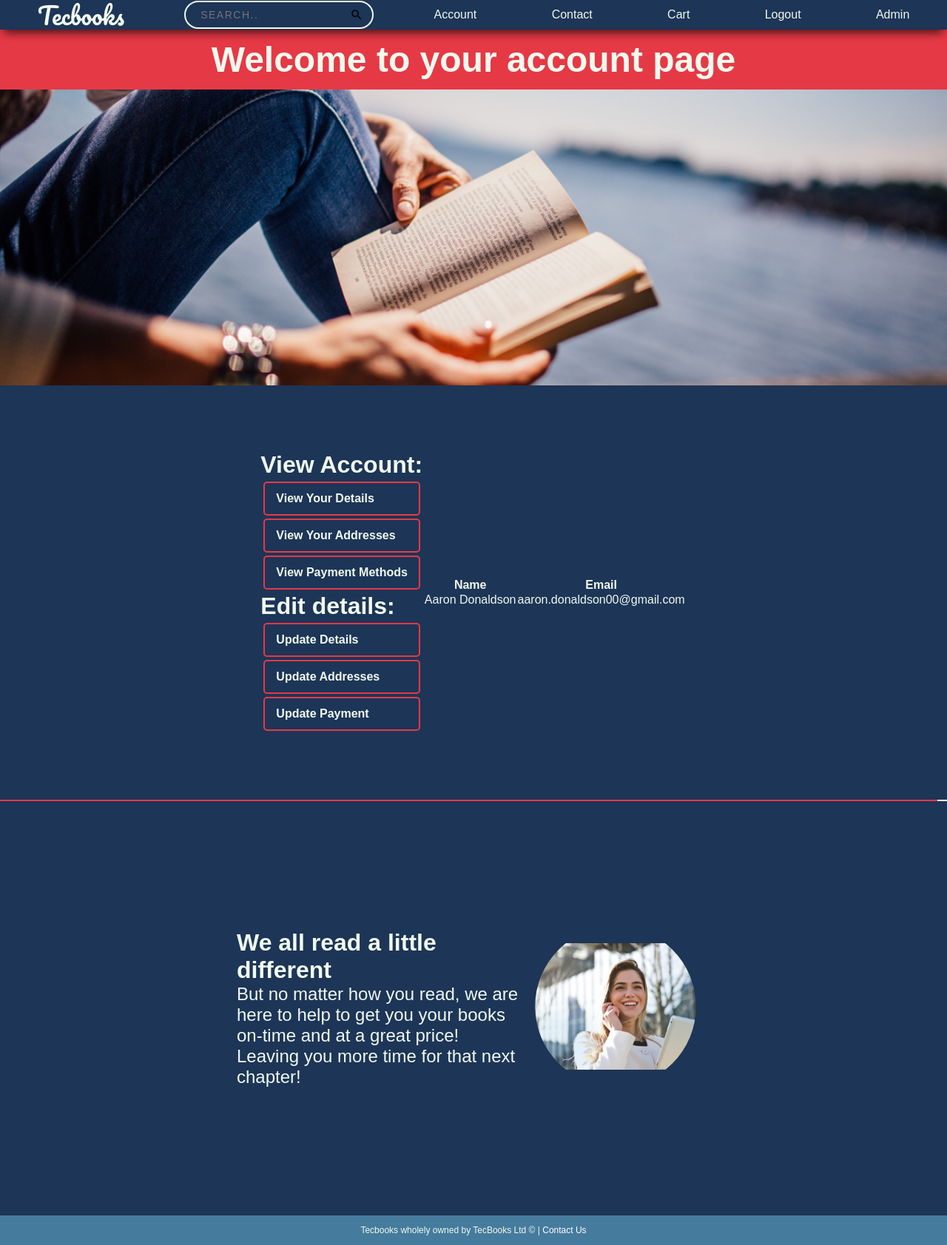
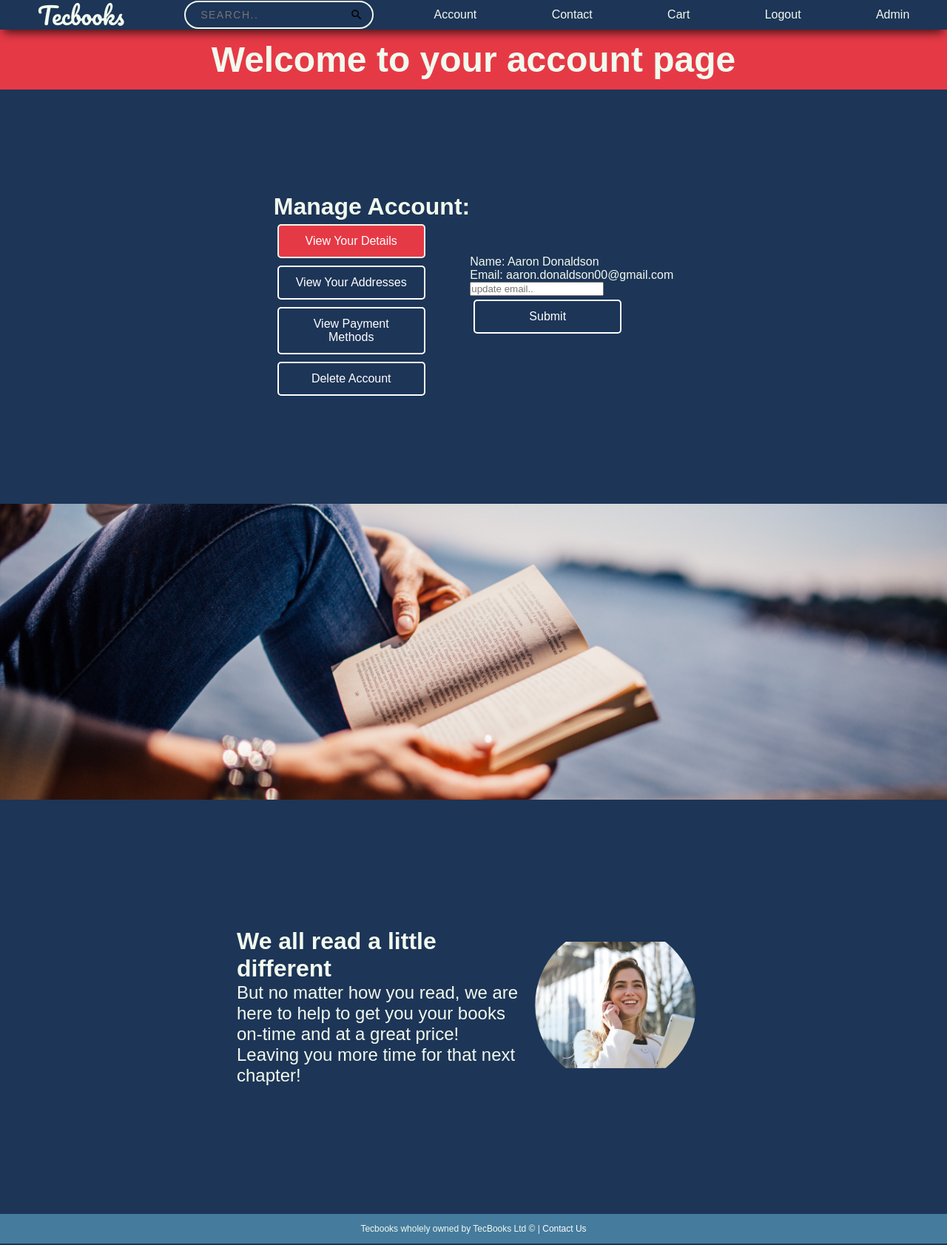
Before and after one commit to atreids/tecbooks, a PHP site: page /account.php in a window 1280 px wide. Shown: the whole page at 74% size. Run offline with PHP 8.4, Linux system fonts and the light colour scheme; a user stored in the database is signed in; data comes from the database, SQL or seed files in the repository; some libraries are stand-ins or nearby versions; some web fonts are replaced.

Commit message:
Did some ajax for updating account details, changed account page layout

```diff
--- a/account.php
+++ b/account.php
@@ -34,53 +34,44 @@ error_reporting(E_ALL);
         </div>
     </div>
 
-    <div id="para3" class="img-3 parrallax short-height">
-    </div>
-
     <div class="container navybackground">
         <div class="inner-container med-height navybackground">
             <div class="col">
-                <h3>View Account:</h3>
+                <h3>Manage Account:</h3>
                 <ul class="btn-list">
-                    <li id="vdetails" class="btn" onclick="loadDoc('./inc/displayDetails.php', v_accountDetails)">
-                        View Your Details</li>
-                    <li id="vaddresses" class="btn" onclick="loadDoc('./inc/displayAddresses.php', v_addressDetails)">
-                        View Your Addresses</li>
-                    <li id="vpayments" class="btn" onclick="loadDoc('./inc/displayPayments.php', v_paymentDetails)">
-                        View Payment Methods</li>
-                </ul>
-                <h3>Edit details:</h3>
-                <ul class="btn-list">
-                    <li id="details" class="btn" onclick="loadDoc('./inc/updatedetails.php', accountDetails)">
-                        Update Details</li>
-                    <li id="addresses" class="btn" onclick="loadDoc('./inc/updateAddress.php', addressDetails)">
-                        Update Addresses</li>
-                    <li id="payments" class="btn" onclick="loadDoc('./inc/updatePayments.php', paymentDetails)">
-                        Update Payment</li>
-
+                    <li><button id="vdetails" class="btn btn-active"
+                            onclick="loadDoc('./inc/displayDetails.php', v_accountDetails)">
+                            View Your Details</button></li>
+                    <li><button id="vaddresses" class="btn"
+                            onclick="loadDoc('./inc/displayAddresses.php', v_addressDetails)">
+                            View Your Addresses</button></li>
+                    <li><button id="vpayments" class="btn"
+                            onclick="loadDoc('./inc/displayPayments.php', v_paymentDetails)">
+                            View Payment Methods</button></li>
+                    <li><button id="delete" class="btn">Delete Account</button></li>
                 </ul>
             </div>
             <div class="col" id="ajax">
                 <?php
-                    $user_id = $_SESSION['user_id'];
-                    $query = "SELECT firstname, surname, email FROM Customers WHERE customer_id = '$user_id'";
+                    $id = $_SESSION['user_id'];
+                    $query = "SELECT firstname, surname, email FROM Customers WHERE customer_id = '$id'";
                     $result = mysqli_query($db,$query);
                     $row = mysqli_fetch_array($result, MYSQLI_ASSOC);
 
-                    echo "<table>
-                    <tr>
-                    <th>Name</th>
-                    <th>Email</th>
-                    </tr>";
-                    echo "<tr><td>" .$row['firstname'] . " " . $row['surname'] . "</td>
-                            <td>" . $row['email'] . "</td>
-                    </tr></table>";
+                    echo "Name: " . $row['firstname'] . " " . $row['surname'] . "<br>";
+                    echo "Email: " . $row['email'] . "<br>";
+                    echo '<form action="javascript:updateEmail()" method="post">';
+                    echo '<input id="newemail" class="input" type="email" placeholder="update email.." name="newemail"><br>';
+                    echo '<input type="submit" class="btn" name="submit">';
+                    echo '</form>';
+                    echo '<div class="msg"></div>';
                 ?>
             </div>
         </div>
     </div>
 
-    <div class="border-red"></div>
+    <div id="para3" class="img-3 parrallax short-height">
+    </div>
 
     <div class="container navybackground">
         <div class="inner-container med-height navybackground">
--- a/css/style.css
+++ b/css/style.css
@@ -147,21 +147,29 @@ nav {
 }
 
 .btn {
+  font-size: 16px;
+  color: white;
+  background-color: #1d3557;
+  width: 200px;
   border-radius: 5px;
   padding: 12px 15px;
   cursor: pointer;
-  margin: 4px;
-  border: 2px solid #e63946;
+  margin: 5px;
+  border: 2px solid white;
+  -webkit-transition: 100ms;
+  transition: 100ms;
 }
 
 .btn-active {
   border: 2px solid #f1faee;
   background-color: #e63946;
+  color: white;
 }
 
 .btn:hover {
   border: 2px solid #f1faee;
   background-color: #e63946;
+  color: white;
 }
 
 .inner-container {
--- a/css/style.scss
+++ b/css/style.scss
@@ -127,21 +127,28 @@ nav {
 }
 
 .btn {
+  font-size: 16px;
+  color: white;
+  background-color: $spacecadet;
+  width: 200px;
   border-radius: 5px;
   padding: 12px 15px;
   cursor: pointer;
-  margin: 4px;
-  border: 2px solid $red;
+  margin: 5px;
+  border: 2px solid white;
+  transition: 100ms;
 }
 
 .btn-active {
   border: 2px solid $text1;
   background-color: $red;
+  color: white;
 }
 
 .btn:hover {
   border: 2px solid $text1;
   background-color: $red;
+  color: white;
 }
 
 .inner-container {
--- a/js/account.js
+++ b/js/account.js
@@ -1,4 +1,5 @@
 function loadDoc(url, cFunction) {
+  //generic ajax function
   var xhttp;
   if (window.XMLHttpRequest) {
     xhttp = new XMLHttpRequest();
@@ -6,7 +7,6 @@ function loadDoc(url, cFunction) {
     xhttp = new ActiveXObject("Microsoft.XMLHTTP");
   }
   xhttp.onreadystatechange = function() {
-    document.getElementById("ajax").innerHTML = this.status;
     if (this.readyState == 4 && this.status == 200) {
       cFunction(this);
     }
@@ -15,12 +15,22 @@ function loadDoc(url, cFunction) {
   xhttp.send();
 }
 
-function accountDetails(xhttp) {
-  document.getElementById("ajax").innerHTML = xhttp.responseText;
-  if (document.querySelector(".btn-active") !== null) {
-    document.querySelector(".btn-active").className = "btn";
-    document.getElementById("details").className = "btn btn-active";
+function updateEmail() {
+  //Is used to update user's email address
+  var newemail = document.getElementById("newemail").value;
+  var xhttp;
+  if (window.XMLHttpRequest) {
+    xhttp = new XMLHttpRequest();
+  } else {
+    xhttp = new ActiveXObject("Microsoft.XMLHTTP");
   }
+  xhttp.onreadystatechange = function() {
+    if (this.readyState == 4 && this.status == 200) {
+      document.getElementById("ajax").innerHTML = this.responseText;
+    }
+  };
+  xhttp.open("GET", "./inc/updatedetails.php?q=" + newemail, true);
+  xhttp.send();
 }
 
 function addressDetails(xhttp) {
@@ -34,19 +44,19 @@ function paymentDetails(xhttp) {
   document.querySelector(".btn-active").className = "btn";
   document.getElementById("payments").className = "btn btn-active";
 }
-
+//Displays current account details and sets button to be visually selected
 function v_accountDetails(xhttp) {
   document.getElementById("ajax").innerHTML = xhttp.responseText;
   document.querySelector(".btn-active").className = "btn";
   document.getElementById("vdetails").className = "btn btn-active";
 }
-
+//Displays current address details and sets button to be visually selected
 function v_addressDetails(xhttp) {
   document.getElementById("ajax").innerHTML = xhttp.responseText;
   document.querySelector(".btn-active").className = "btn";
   document.getElementById("vaddresses").className = "btn btn-active";
 }
-
+//Displays current payment details and sets button to be visually selected
 function v_paymentDetails(xhttp) {
   document.getElementById("ajax").innerHTML = xhttp.responseText;
   document.querySelector(".btn-active").className = "btn";
```
Also changed, not shown: inc/displayAddresses.php (+11 -0 lines), inc/displayDetails.php (+10 -38 lines), inc/displayPayments.php (+8 -0 lines), inc/updateAddress.php (+25 -0 lines), inc/updatedetails.php (+18 -41 lines), 1 other file.
